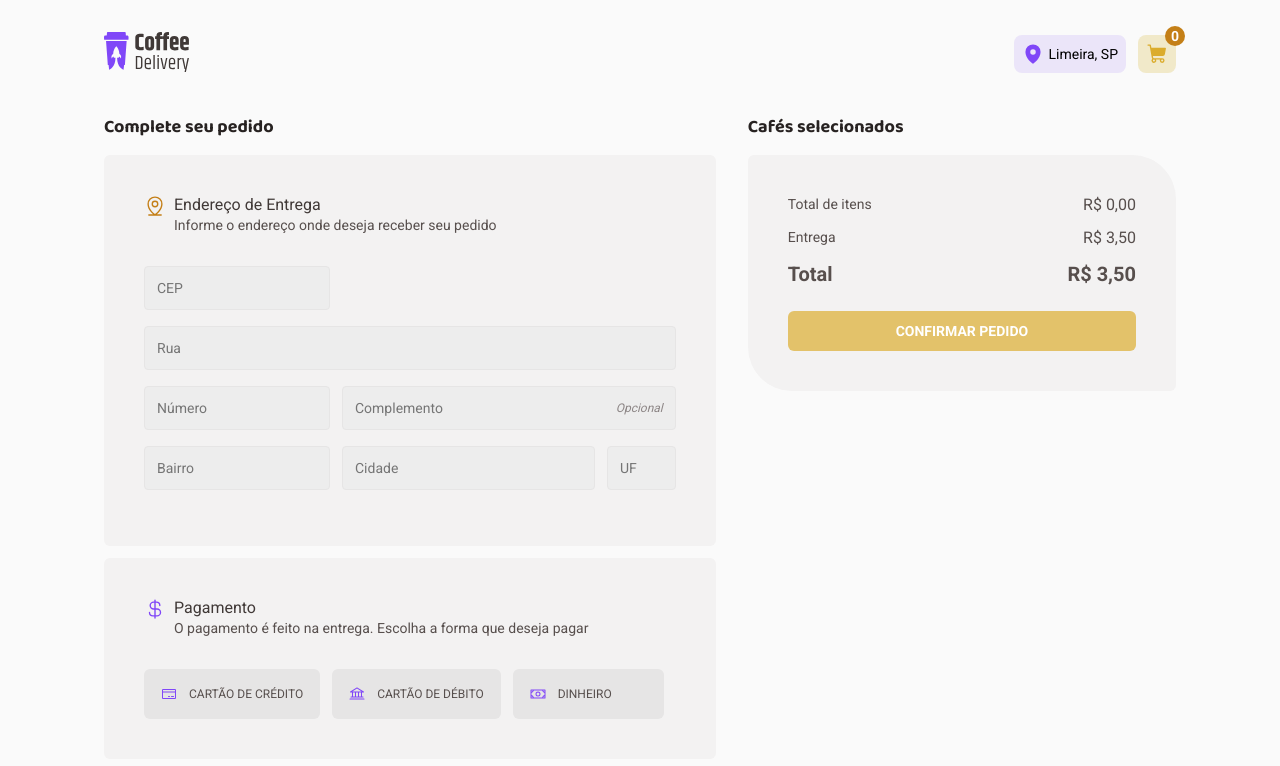
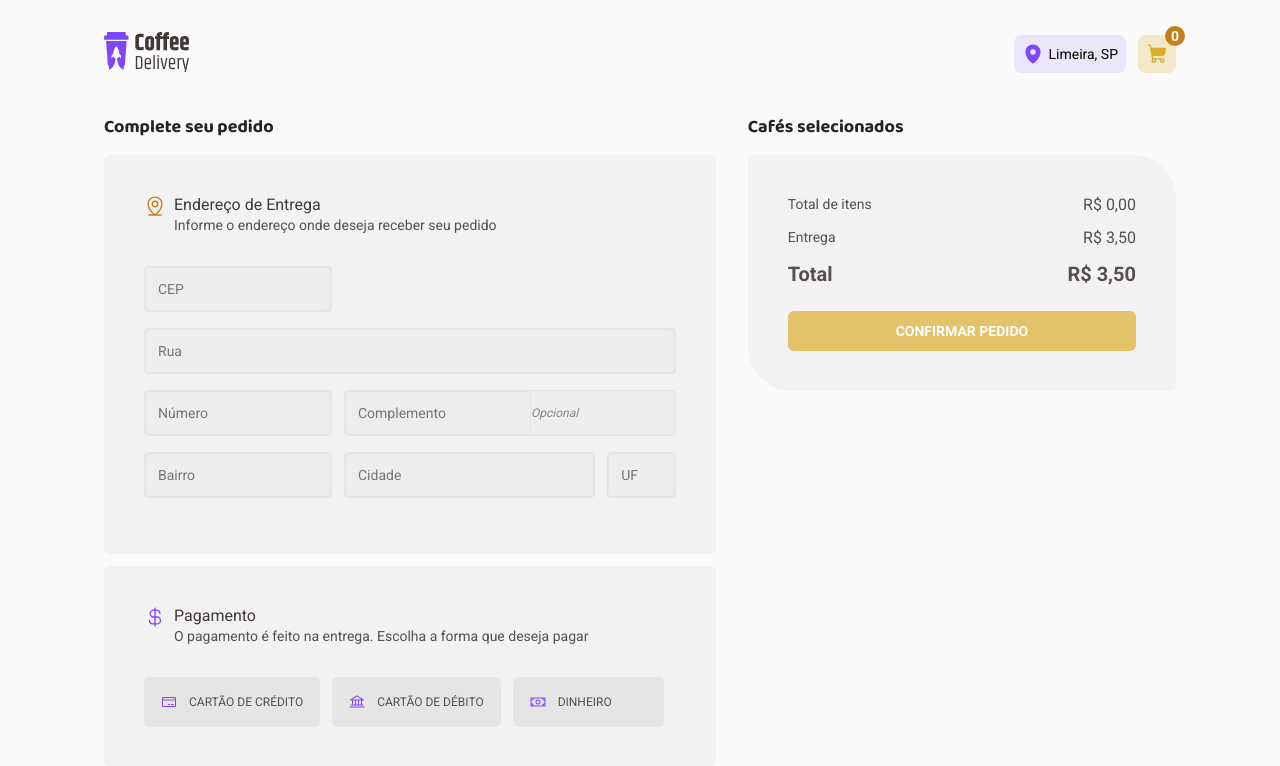
Before and after one commit to DuhBorba/coffee-delivery, a React (Vite) app: page /checkout in a window 1280 px wide. Shown: the top 766 px of the page. Built offline with nearby package versions, Linux system fonts and the light colour scheme.

Commit message:
Separete Inputs

```diff
--- a/src/pages/Checkout/components/BoxInputs/index.tsx
+++ b/src/pages/Checkout/components/BoxInputs/index.tsx
@@ -1,6 +1,7 @@
 import React from 'react'
 import { InputBox } from './style'
 import { useFormContext } from 'react-hook-form'
+import { Input } from '../Input'
 
 export const BoxInputs = () => {
   const { register } = useFormContext()
@@ -9,32 +10,37 @@ export const BoxInputs = () => {
     <>
       <InputBox>
         <div>
-          <input type="text" placeholder="CEP" {...register('cep')} />
+          <Input
+            placeholder="CEP"
+            type="number"
+            className="cep"
+            {...register('cep')}
+          />
         </div>
       </InputBox>
       <InputBox>
         <div className="street">
-          <input type="text" placeholder="Rua" />
+          <Input type="text" placeholder="Rua" />
         </div>
       </InputBox>
       <InputBox>
         <div>
-          <input type="text" placeholder="Número" />
+          <Input type="text" placeholder="Número" />
         </div>
         <div className="complement">
-          <input type="text" placeholder="Complemento" />
+          <Input type="text" placeholder="Complemento" />
           <p>Opcional</p>
         </div>
       </InputBox>
       <InputBox>
         <div>
-          <input type="text" placeholder="Bairro" />
+          <Input type="text" placeholder="Bairro" />
         </div>
         <div className="city">
-          <input type="text" placeholder="Cidade" />
+          <Input type="text" placeholder="Cidade" />
         </div>
         <div className="uf">
-          <input type="text" placeholder="UF" />
+          <Input type="text" placeholder="UF" />
         </div>
       </InputBox>
     </>
--- a/src/pages/Checkout/components/BoxInputs/style.ts
+++ b/src/pages/Checkout/components/BoxInputs/style.ts
@@ -39,14 +39,4 @@ export const InputBox = styled.div`
     border-radius: 4px;
     border: 1px solid ${(props) => props.theme.colors['base-button']};
   }
-
-  input {
-    font-size: ${(props) => props.theme.text['regular-s']};
-    color: ${(props) => props.theme.colors['base-label']};
-    background: transparent;
-    border: none;
-    height: 2.625rem;
-    width: 100%;
-    padding: 0 0.75rem;
-  }
 `
--- /dev/null
+++ b/src/pages/Checkout/components/Input/index.tsx
@@ -0,0 +1,15 @@
+import React, { InputHTMLAttributes, forwardRef } from 'react'
+import { InputWrapper } from './styles'
+
+type InputProps = InputHTMLAttributes<HTMLInputElement>
+
+export const Input = forwardRef<HTMLInputElement, InputProps>(function Input(
+  props,
+  ref,
+) {
+  return (
+    <InputWrapper>
+      <input {...props} ref={ref} />
+    </InputWrapper>
+  )
+})
--- /dev/null
+++ b/src/pages/Checkout/components/Input/styles.ts
@@ -0,0 +1,22 @@
+import styled from 'styled-components'
+
+export const InputWrapper = styled.div`
+  display: flex;
+  flex-direction: column;
+  gap: 0.3rem;
+  position: relative;
+
+  p {
+    color: ${(props) => props.theme.colors['base-error']};
+  }
+
+  input {
+    font-size: ${(props) => props.theme.text['regular-s']};
+    color: ${(props) => props.theme.colors['base-label']};
+    background: transparent;
+    border: none;
+    height: 2.625rem;
+    width: 100%;
+    padding: 0 0.75rem;
+  }
+`
--- a/src/pages/Checkout/index.tsx
+++ b/src/pages/Checkout/index.tsx
@@ -29,7 +29,7 @@ import { BoxTotalPrice } from './components/BoxTotalPrice'
 import { BoxInputs } from './components/BoxInputs'
 
 const formValidationSchema = zod.object({
-  cep: zod.string(),
+  cep: zod.string().min(1, 'Informe o CEP'),
 })
 
 export type OrderData = zod.infer<typeof formValidationSchema>
--- a/src/styles/themes/default.ts
+++ b/src/styles/themes/default.ts
@@ -10,6 +10,7 @@ export const defaultTheme = {
     'base-text': '#574F4D',
     'base-label': '#8D8686',
     'base-hover': '#D7D5D5',
+    'base-error': '#f84747',
     'purple-dark': '#4B2995',
     purple: '#8047F8',
     'purple-light': '#EBE5F9',
```
